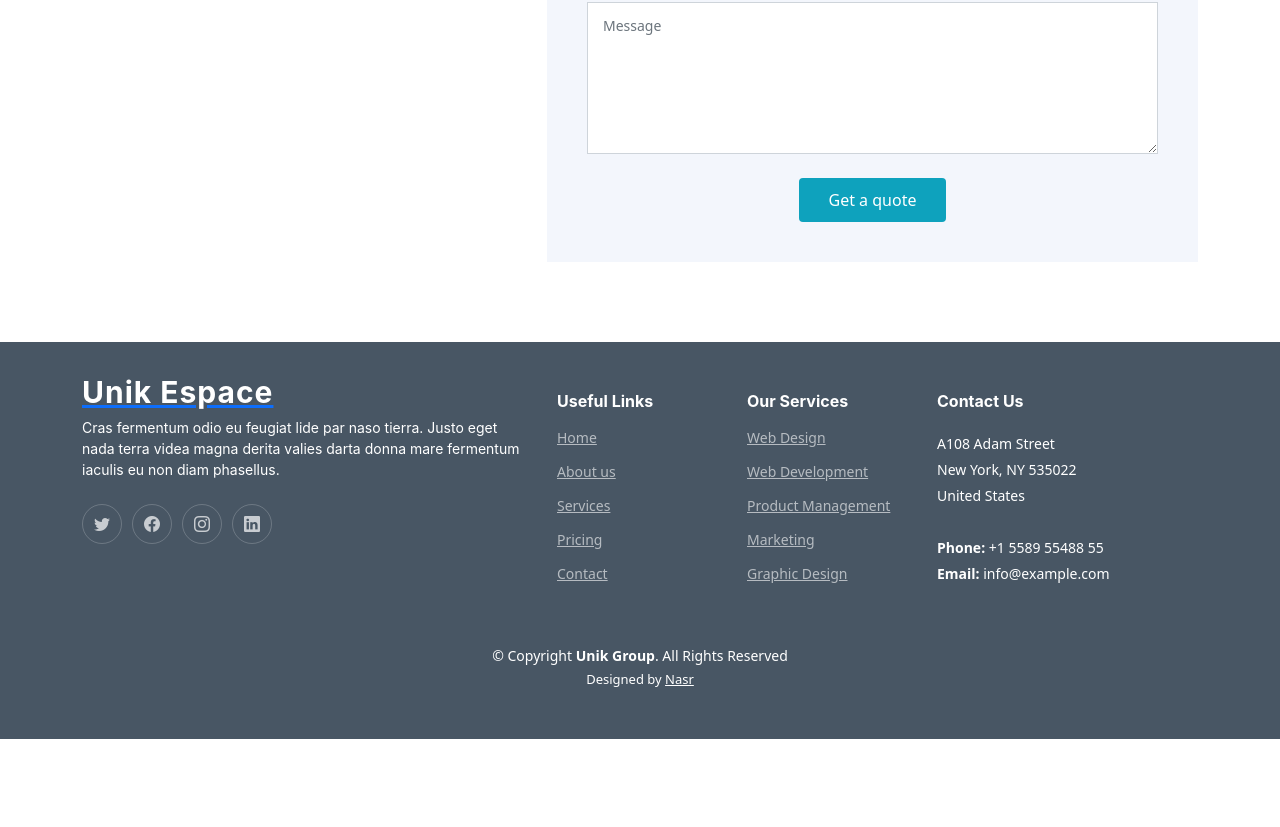
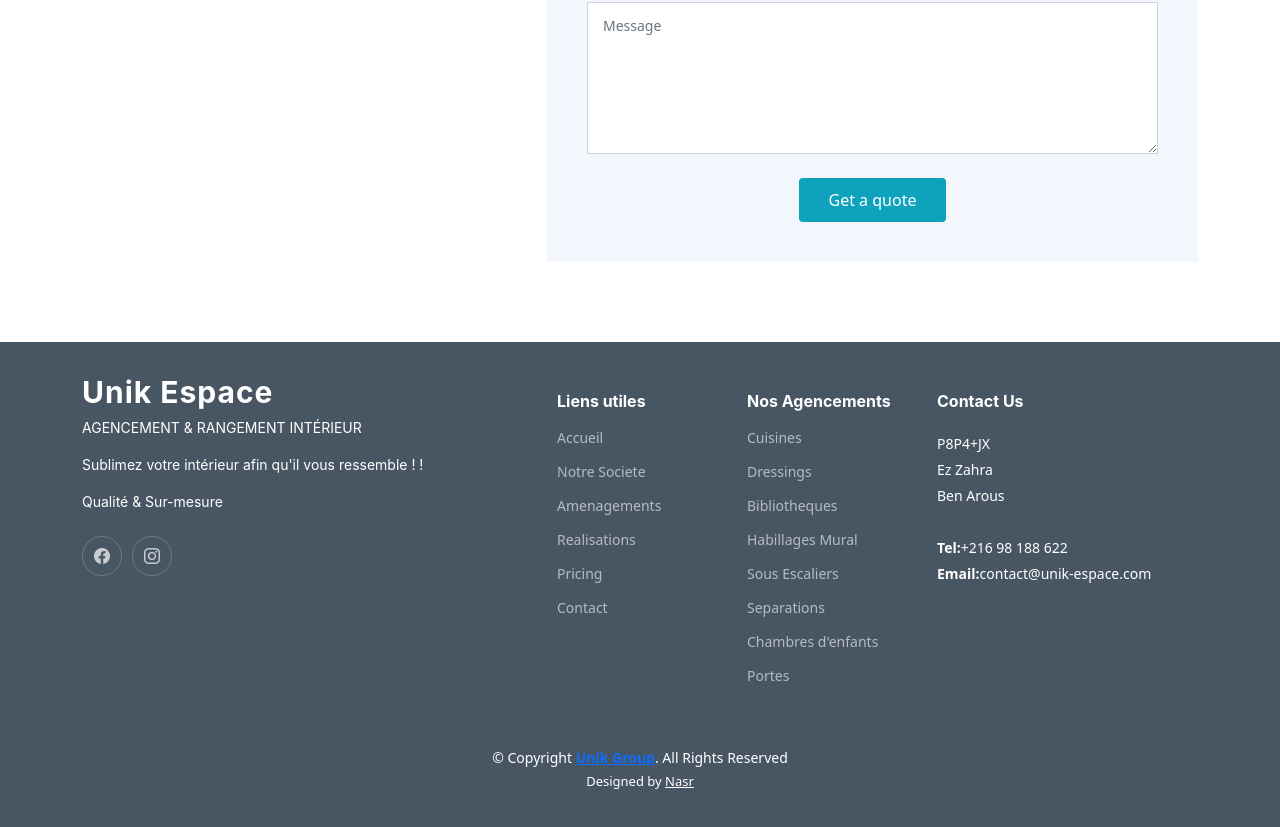
Before and after one commit to souid-nasr/unik-espace, a Next.js app: page /appointment in a window 1280 px wide. Shown: the part 1044-1871 px from the top of the page. Before the commit the page ends 1783 px from the top, so only its background shows below. Built offline with nearby package versions, Linux system fonts and the light colour scheme.

Commit message:
footer links

```diff
--- a/components/Footer.jsx
+++ b/components/Footer.jsx
@@ -1,72 +1,148 @@
-import React from 'react'
-import Link from 'next/link'
+import React from "react";
+import Link from "next/link";
 function Footer() {
   return (
     <div>
       <footer id="footer" className="footer">
-
         <div className="container">
           <div className="row gy-4">
             <div className="col-lg-5 col-md-12 footer-info">
-      <a href="index.html" className="logo d-flex align-items-center">
+              <Link
+                href="/"
+                className="logo nav-link d-flex align-items-center"
+              >
                 <span>Unik Espace</span>
+              </Link>
+              <p>AGENCEMENT & RANGEMENT INTÉRIEUR</p>
+              <p>Sublimez votre intérieur afin qu&#39;il vous ressemble ! ! </p>
+              <p>Qualité & Sur-mesure </p>
+              <div className="social-links d-flex mt-4">
+                <a
+                  href="https://www.facebook.com/Unikespace/"
+                  className="facebook"
+                >
+                  <i className="bi bi-facebook"></i>
                 </a>
-      <p>Cras fermentum odio eu feugiat lide par naso tierra. Justo eget nada terra videa magna derita valies darta donna mare fermentum iaculis eu non diam phasellus.</p>
-      <div className="social-links d-flex mt-4">
-        <a href="#" className="twitter"><i className="bi bi-twitter"></i></a>
-        <a href="#" className="facebook"><i className="bi bi-facebook"></i></a>
-        <a href="#" className="instagram"><i className="bi bi-instagram"></i></a>
-        <a href="#" className="linkedin"><i className="bi bi-linkedin"></i></a>
+                <a href="#" className="instagram">
+                  <i className="bi bi-instagram"></i>
+                </a>
               </div>
             </div>
             <div className="col-lg-2 col-6 footer-links">
-      <h4>Useful Links</h4>
+              <h4>Liens utiles</h4>
               <ul>
-        <li><Link href="/">Home</Link></li>
-        <li><Link href="/about">About us</Link></li>
-        <li><Link href="/services">Services</Link></li>
-        <li><Link href="/pricing">Pricing</Link></li>
-        <li><Link href="/contact">Contact</Link></li>
+                <li>
+                  <Link className="nav-link" href="/">
+                    Accueil
+                  </Link>
+                </li>
+                <li>
+                  <Link className="nav-link" href="/about">
+                    Notre Societe
+                  </Link>
+                </li>
+                <li>
+                  <Link className="nav-link" href="/agencements">
+                    Amenagements
+                  </Link>
+                </li>
+                <li>
+                  <Link className="nav-link" href="/portfolio">
+                    Realisations
+                  </Link>
+                </li>
+                <li>
+                  <Link className="nav-link" href="/pricing">
+                    Pricing
+                  </Link>
+                </li>
+                <li>
+                  <Link className="nav-link" href="/contact">
+                    Contact
+                  </Link>
+                </li>
               </ul>
             </div>
 
             <div className="col-lg-2 col-6 footer-links">
-      <h4>Our Services</h4>
+              <h4>Nos Agencements</h4>
               <ul>
-        <li><Link href="#">Web Design</Link></li>
-        <li><Link href="#">Web Development</Link></li>
-        <li><Link href="#">Product Management</Link></li>
-        <li><Link href="#">Marketing</Link></li>
-        <li><Link href="#">Graphic Design</Link></li>
+                <li>
+                  <Link className="nav-link" href="/portfolio/cuisines">
+                    Cuisines
+                  </Link>
+                </li>
+                <li>
+                  <Link className="nav-link" href="/portfolio/dressings">
+                    Dressings
+                  </Link>
+                </li>
+                <li>
+                  <Link className="nav-link" href="/portfolio/bibliotheques">
+                    Bibliotheques
+                  </Link>
+                </li>
+                <li>
+                  <Link className="nav-link" href="/portfolio/habillages">
+                    Habillages Mural
+                  </Link>
+                </li>
+                <li>
+                  <Link className="nav-link" href="/portfolio/sousescslier">
+                    Sous Escaliers
+                  </Link>
+                </li>
+                <li>
+                  <Link className="nav-link" href="/portfolio/separations">
+                    Separations
+                  </Link>
+                </li>
+                <li>
+                  <Link className="nav-link" href="/portfolio/chambres">
+                    Chambres d&#39;enfants
+                  </Link>
+                </li>
+                <li>
+                  <Link className="nav-link" href="/portfolio/portes">
+                    Portes
+                  </Link>
+                </li>
               </ul>
             </div>
 
             <div className="col-lg-3 col-md-12 footer-contact text-center text-md-start">
               <h4>Contact Us</h4>
               <p>
-        A108 Adam Street <br/>
-        New York, NY 535022<br/>
-        United States <br/><br/>
-        <strong>Phone:</strong> +1 5589 55488 55<br/>
-        <strong>Email:</strong> info@example.com<br/>
+                P8P4+JX
+                <br />
+                Ez Zahra
+                <br />
+                Ben Arous <br />
+                <br />
+                <strong>Tel:</strong>+216 98 188 622
+                <br />
+                <strong>Email:</strong>contact@unik-espace.com
+                <br />
               </p>
-
             </div>
           </div>
         </div>
 
         <div className="container mt-4">
           <div className="copyright">
-    &copy; Copyright <strong><span>Unik Group</span></strong>. All Rights Reserved
+            &copy; Copyright{" "}
+            <strong>
+              <span><a href="https://unik-group.com/">Unik Group</a></span>
+            </strong>
+            . All Rights Reserved
           </div>
           <div className="credits">
             Designed by <a href="https://nasrsouid.vercel.app/">Nasr</a>
           </div>
         </div>
-
       </footer>
     </div>
-  )
+  );
 }
 
-export default Footer
+export default Footer;
```
Also changed, not shown: components/Hero2.jsx (+21 -30 lines). Lines whose indentation alone changed are shown as unchanged.
